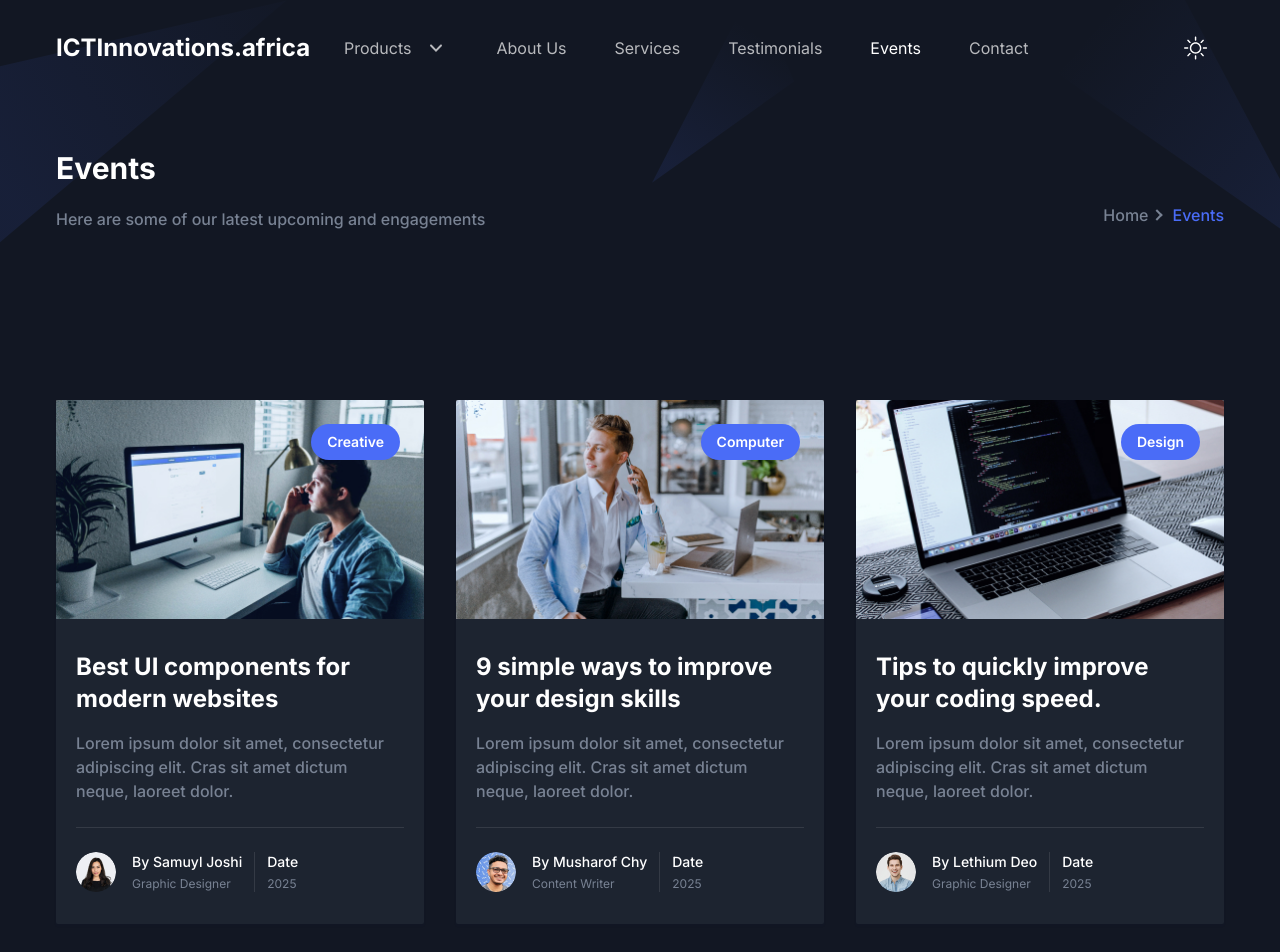
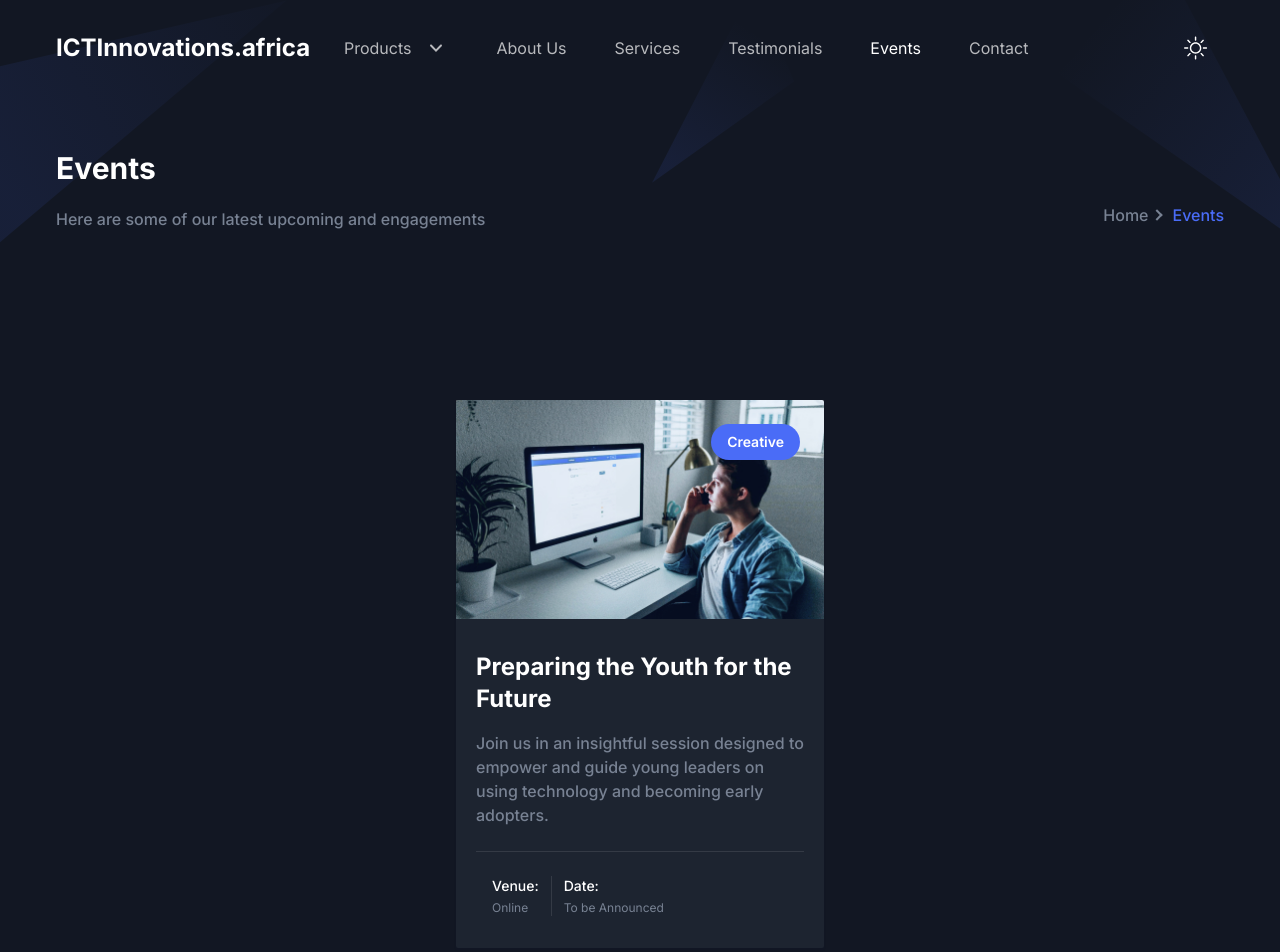
Before and after one commit to NewtonMutugi/ict-innovations-africa, a Next.js app: page /events in a window 1280 px wide. Shown: the top 952 px of the page. Built offline with nearby package versions, Linux system fonts and the light colour scheme.

Commit message:
Rename Event component to Events and update related data structure for clarity

```diff
--- a/app/events/page.tsx
+++ b/app/events/page.tsx
@@ -10,7 +10,7 @@ export const metadata: Metadata = {
   // other metadata
 };
 
-const Event = () => {
+const Events = () => {
   return (
     <>
       <Breadcrumb
@@ -31,7 +31,7 @@ const Event = () => {
             ))}
           </div>
 
-          <div
+          {/* <div
             className="wow fadeInUp -mx-4 flex flex-wrap"
             data-wow-delay=".15s"
           >
@@ -92,11 +92,11 @@ const Event = () => {
                 </li>
               </ul>
             </div>
-          </div>
+          </div> */}
         </div>
       </section>
     </>
   );
 };
 
-export default Event;
+export default Events;
--- a/components/Events/SingleEvent.tsx
+++ b/components/Events/SingleEvent.tsx
@@ -7,7 +7,7 @@ const SingleEvent = ({ event }: { event: Event }) => {
     return null; // Handle the case where event is undefined
   }
 
-  const { title, image, paragraph, author, tags, publishDate } = event;
+  const { title, image, paragraph, venue, tags, eventDate } = event;
   return (
     <>
       <div
@@ -38,22 +38,25 @@ const SingleEvent = ({ event }: { event: Event }) => {
           <div className="flex items-center">
             <div className="mr-5 flex items-center border-r border-body-color border-opacity-10 pr-5 dark:border-white dark:border-opacity-10 xl:mr-3 xl:pr-3 2xl:mr-5 2xl:pr-5">
               <div className="mr-4">
-                <div className="relative h-10 w-10 overflow-hidden rounded-full">
+                {/* <div className="relative h-10 w-10 overflow-hidden rounded-full">
                   <Image src={author.image} alt="author" fill />
-                </div>
+                </div> */}
               </div>
               <div className="w-full">
                 <h4 className="mb-1 text-sm font-medium text-dark dark:text-white">
-                  By {author.name}
+                  Venue:
                 </h4>
-                <p className="text-xs text-body-color">{author.designation}</p>
+                <p className="text-xs text-body-color">
+                  {/* {author.designation} */}
+                  {venue.name}
+                </p>
               </div>
             </div>
             <div className="inline-block">
               <h4 className="mb-1 text-sm font-medium text-dark dark:text-white">
-                Date
+                Date:
               </h4>
-              <p className="text-xs text-body-color">{publishDate}</p>
+              <p className="text-xs text-body-color">{eventDate}</p>
             </div>
           </div>
         </div>
--- a/components/Events/eventData.tsx
+++ b/components/Events/eventData.tsx
@@ -3,45 +3,45 @@ import { Event } from "@/types/event";
 const eventData: Event[] = [
   {
     id: 1,
-    title: "Best UI components for modern websites",
+    title: "Preparing the Youth for the Future",
     paragraph:
-      "Lorem ipsum dolor sit amet, consectetur adipiscing elit. Cras sit amet dictum neque, laoreet dolor.",
+      "Join us in an insightful session designed to empower and guide young leaders on using technology and becoming early adopters.",
     image: "/images/blog/blog-01.jpg",
-    author: {
-      name: "Samuyl Joshi",
+    venue: {
+      name: "Online",
       image: "/images/blog/author-01.png",
       designation: "Graphic Designer",
     },
     tags: ["creative"],
-    publishDate: "2025",
+    eventDate: "To be Announced",
   },
-  {
-    id: 2,
-    title: "9 simple ways to improve your design skills",
-    paragraph:
-      "Lorem ipsum dolor sit amet, consectetur adipiscing elit. Cras sit amet dictum neque, laoreet dolor.",
-    image: "/images/blog/blog-02.jpg",
-    author: {
-      name: "Musharof Chy",
-      image: "/images/blog/author-02.png",
-      designation: "Content Writer",
-    },
-    tags: ["computer"],
-    publishDate: "2025",
-  },
-  {
-    id: 3,
-    title: "Tips to quickly improve your coding speed.",
-    paragraph:
-      "Lorem ipsum dolor sit amet, consectetur adipiscing elit. Cras sit amet dictum neque, laoreet dolor.",
-    image: "/images/blog/blog-03.jpg",
-    author: {
-      name: "Lethium Deo",
-      image: "/images/blog/author-03.png",
-      designation: "Graphic Designer",
-    },
-    tags: ["design"],
-    publishDate: "2025",
-  },
+  // {
+  //   id: 2,
+  //   title: "9 simple ways to improve your design skills",
+  //   paragraph:
+  //     "Lorem ipsum dolor sit amet, consectetur adipiscing elit. Cras sit amet dictum neque, laoreet dolor.",
+  //   image: "/images/blog/blog-02.jpg",
+  //   author: {
+  //     name: "Musharof Chy",
+  //     image: "/images/blog/author-02.png",
+  //     designation: "Content Writer",
+  //   },
+  //   tags: ["computer"],
+  //   publishDate: "2025",
+  // },
+  // {
+  //   id: 3,
+  //   title: "Tips to quickly improve your coding speed.",
+  //   paragraph:
+  //     "Lorem ipsum dolor sit amet, consectetur adipiscing elit. Cras sit amet dictum neque, laoreet dolor.",
+  //   image: "/images/blog/blog-03.jpg",
+  //   author: {
+  //     name: "Lethium Deo",
+  //     image: "/images/blog/author-03.png",
+  //     designation: "Graphic Designer",
+  //   },
+  //   tags: ["design"],
+  //   publishDate: "2025",
+  // },
 ];
 export default eventData;
--- a/types/event.ts
+++ b/types/event.ts
@@ -1,4 +1,4 @@
-type Author = {
+type Venue = {
   name: string;
   image: string;
   designation: string;
@@ -9,7 +9,7 @@ export type Event = {
   title: string;
   paragraph: string;
   image: string;
-  author: Author;
+  venue: Venue;
   tags: string[];
-  publishDate: string;
+  eventDate: string;
 };
```
